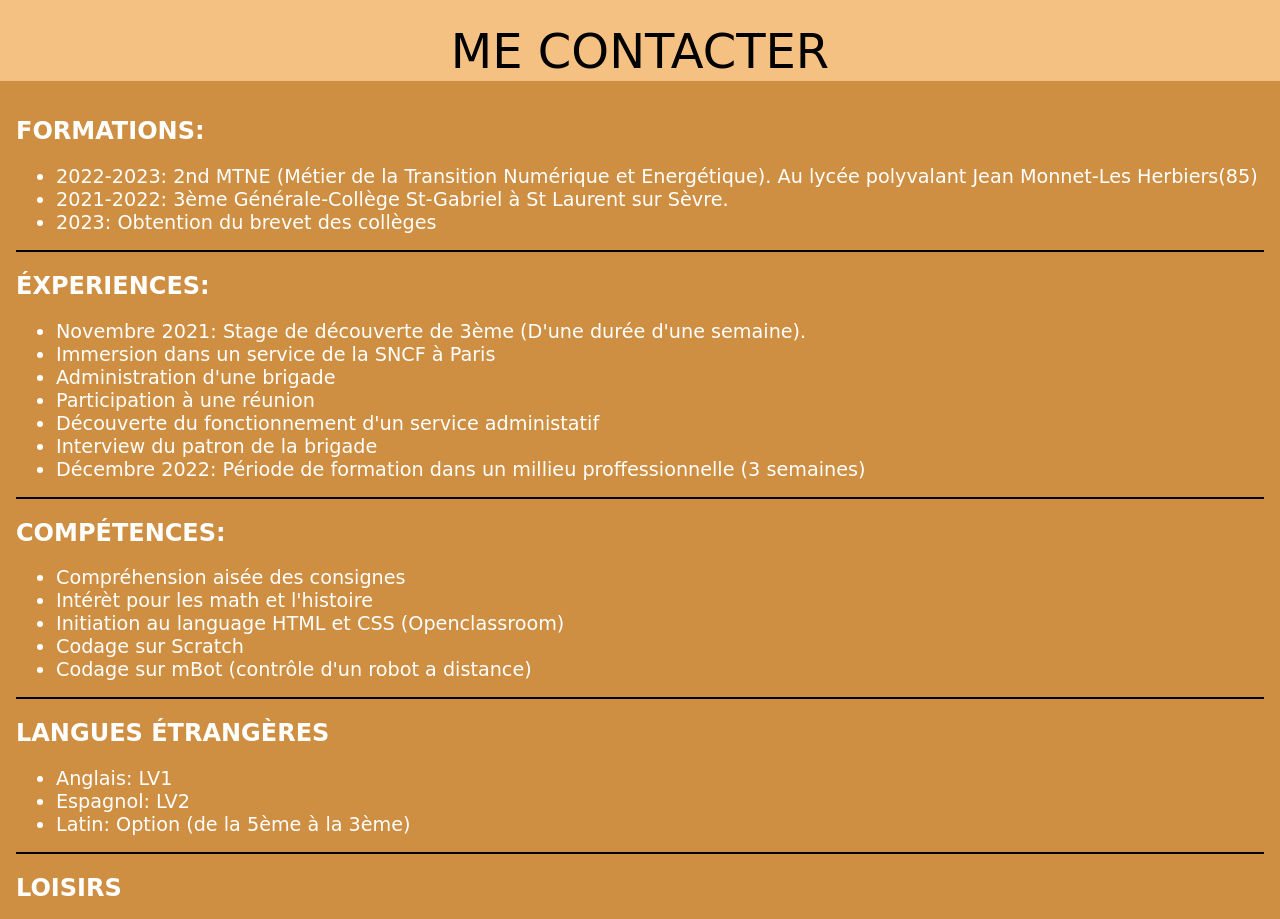
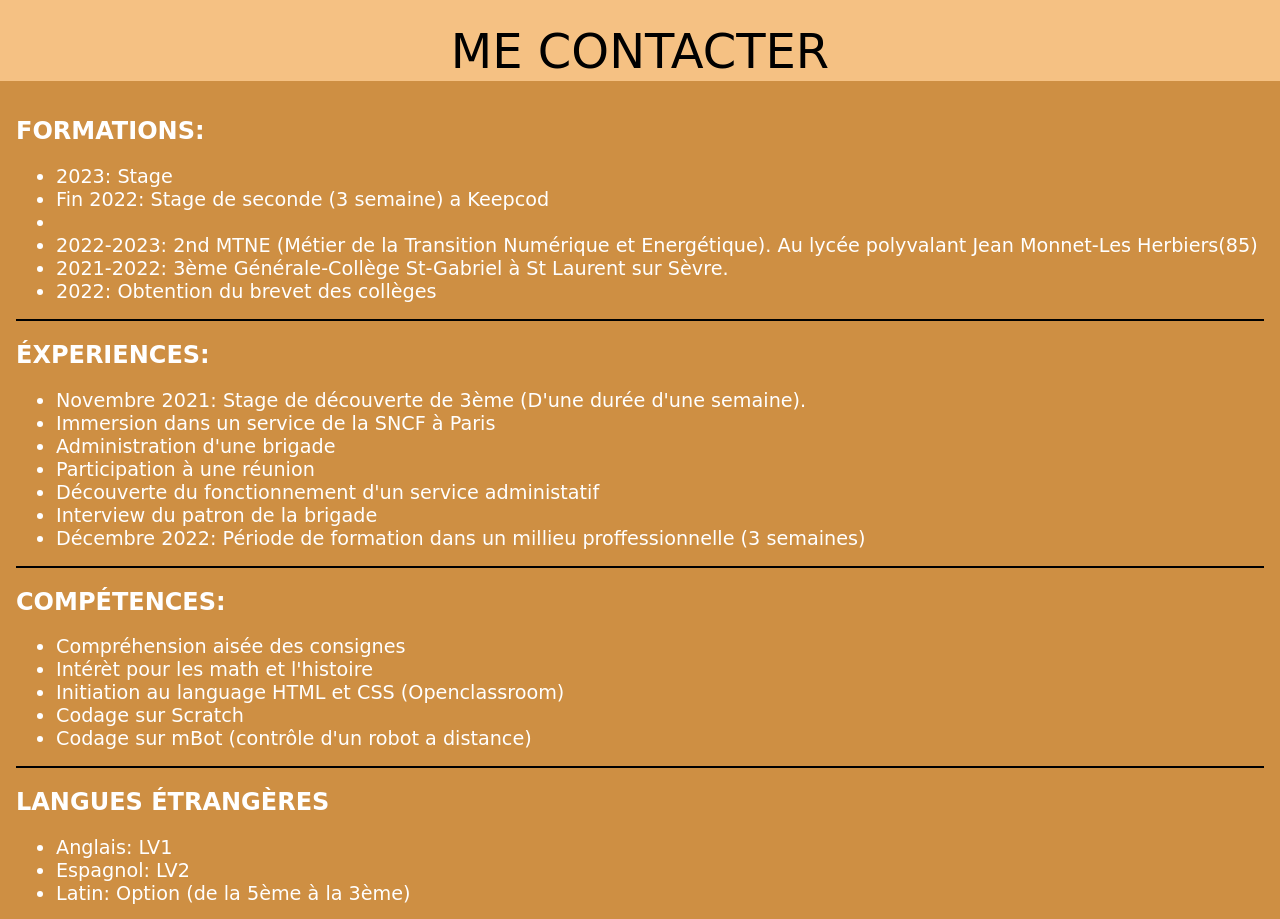
Before and after one commit to Kyllman44/Kyllman44, a plain HTML site: page index.html in a window 1280 px wide. Shown: the part 817-1736 px from the top of the page. Drawn offline with Linux system fonts and the light colour scheme.

Commit message:
Update index.html

```diff
--- a/index.html
+++ b/index.html
@@ -26,9 +26,11 @@
             <article class="cv-article">
                 <h2 class="cv-article-title">Formations:</h2>
                 <ul>
+                    <li>2023: Stage  </li>
+                    <li>Fin 2022: Stage de seconde (3 semaine) a Keepcod<li>
                     <li>2022-2023: 2nd MTNE (Métier de la Transition Numérique et Energétique). Au lycée polyvalant Jean Monnet-Les Herbiers(85)</li>
                     <li>2021-2022: 3ème Générale-Collège St-Gabriel à St Laurent sur Sèvre.</li>
-                    <li>2023: Obtention du brevet des collèges</li>
+                    <li>2022: Obtention du brevet des collèges</li>
                 </ul>
             </article>
             <article  class="cv-article">
```
